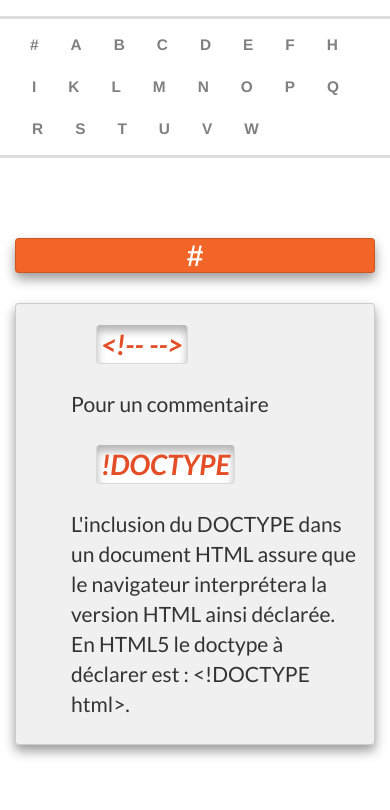
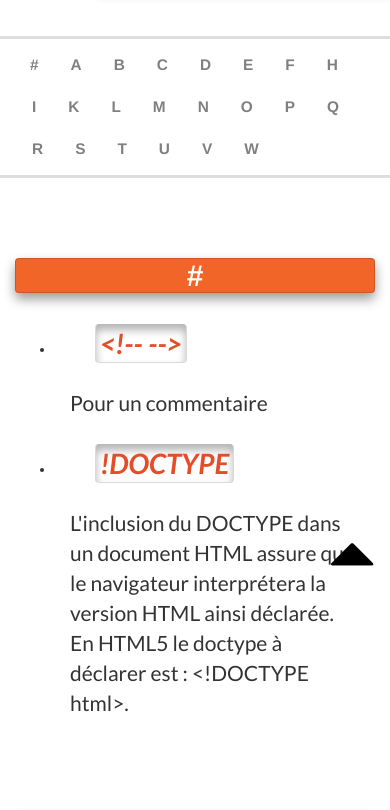
Before and after one commit to ThierryVH/cheatsheet_html, a plain HTML site: page index.html in a window 390 px wide. Shown: the part 247-1057 px from the top of the page. Drawn offline with Linux system fonts and the light colour scheme.

Commit message:
ajout glyphicon "retour haut de page"

```diff
--- a/css/style.css
+++ b/css/style.css
@@ -4,14 +4,21 @@ body{
   background-color: white;
 }
 
-div div div ul{
-  border: 1px solid black;
-  box-shadow: 0 6px 12px rgba(0, 0, 0, 0.4);
-  border: 1px solid rgba(0, 0, 0, 0.15);
-  border-radius: 4px;
-  list-style-type: none;
-  padding-top: 20px;
-  background-color: rgba(0, 0, 0, 0.060);
+.glyphicon-triangle-top{
+  font-size: 3em;
+}
+
+.glyphicon-copyright-mark{
+  color:black;
+  font-size: 0.7em;
+}
+
+#glyphicon{
+  color: black;
+  right: 15px;
+  bottom: 15px;
+  position: fixed;
+
 }
 
 code{
@@ -147,4 +154,16 @@ footer a{
 /* Large devices (large desktops, 1200px and up) */
 @media (min-width:1200px) {
 
+  div div div ul{
+    border: 1px solid black;
+    box-shadow: 0 6px 12px rgba(0, 0, 0, 0.4);
+    border: 1px solid rgba(0, 0, 0, 0.15);
+    border-radius: 4px;
+    list-style-type: none;
+    padding-top: 20px;
+    background-color: rgba(0, 0, 0, 0.060);
+  }
+
+
+
 }
--- a/index.html
+++ b/index.html
@@ -7,7 +7,7 @@
      <meta name="viewport" content="width=device-width, initial-scale=1">
      <link rel="stylesheet" href="bootstrap/css/bootstrap.css">
      <link rel="stylesheet" href="css/style.css">
-     <link href='https://fonts.googleapis.com/css?family=Lato:700,400,700italic' rel='stylesheet' type='text/css'>
+     <link href="https://fonts.googleapis.com/css?family=Lato:700,400,700italic" rel="stylesheet" type="text/css">
      <link rel="icon" type="image/png" href="images/html5.png" />
 
 
@@ -15,6 +15,8 @@
 </head>
 
 <body>
+
+     <span class="glyphicon glyphicon-menu-hamburger" aria-hidden="true"></span>
 
      <header class="container">
           <div class="row">
@@ -726,8 +728,8 @@
                          </li>
                          <li>
                               <code id="address">address</code>
-                              <p>Généralement utilisée dans le conteneur &lt;footer&gt;, cette balise est utilisée à la place de la balise &lt;p&gt;, les informations nécessaires pour contacter la ou les auteurs du document cité. Cela peut-être son nom ou un
-                                   label suivi de son adresse email par-exemple ou adresse postale. Confusion possible : on utilisera la balise &lt;p&gt; pour donner l'adresse postale d'une entreprise sans relation avec l'auteur du document s'y rapportant.
+                              <p>Généralement utilisée dans le conteneur &lt;footer&gt;, cette balise est utilisée à la place de la balise &lt;p&gt;, les informations nécessaires pour contacter la ou les auteurs du document cité. Cela peut-être son nom ou
+                                   un label suivi de son adresse email par-exemple ou adresse postale. Confusion possible : on utilisera la balise &lt;p&gt; pour donner l'adresse postale d'une entreprise sans relation avec l'auteur du document s'y rapportant.
                               </p>
                          </li>
                          <li>
@@ -820,8 +822,8 @@
                          </li>
                          <li>
                               <code id="command">command</code>
-                              <p>Cette balise est utilisée comme un bouton, un radiobutton, ou un checkbox. Elle ne peut être visible qu'à l'intérieur de la balise &lt;menu&gt;, dans le cas contraire, elle ne sera pas visible et utilisée comme raccourcis clavier.
-                                   Attention, l'attribut "title" à une valeur sémantique différente pour cette balise. </p>
+                              <p>Cette balise est utilisée comme un bouton, un radiobutton, ou un checkbox. Elle ne peut être visible qu'à l'intérieur de la balise &lt;menu&gt;, dans le cas contraire, elle ne sera pas visible et utilisée comme raccourcis
+                                   clavier. Attention, l'attribut "title" à une valeur sémantique différente pour cette balise. </p>
                          </li>
                     </ul>
 
@@ -888,8 +890,8 @@
                          <li>
                               <code id="figure">figure</code>
                               <p>Utilisée pour regrouper un ou plusieurs médias ( illustrations, diagrammes, exemples de code, photos...) attachés au document sans pour autant en suivre le flux. Les images s'y trouvant n'ont pas obligation d'être inséré
-                                   dans une balise &lt;p&gt; et dans le cas d'une liste d'images, on peut omettre les listes à puce. On utilisera la balise figcaption pour décrire les médias utilisés. Confusion : cette balise ne doit être utilisée dès qu'il
-                                   y a une image dans un article, on peut aussi la confondre avec la balise &lt;aside&gt;. </p>
+                                   dans une balise &lt;p&gt; et dans le cas d'une liste d'images, on peut omettre les listes à puce. On utilisera la balise figcaption pour décrire les médias utilisés. Confusion : cette balise ne doit être utilisée dès
+                                   qu'il y a une image dans un article, on peut aussi la confondre avec la balise &lt;aside&gt;. </p>
                          </li>
                          <li>
                               <code id="footer">footer</code>
@@ -913,7 +915,8 @@
                          </li>
                          <li>
                               <code id="header">header</code>
-                              <p>Pour l'entête d'une section et/ou d'une page, cette balise est utile pour une introduction et/ou des éléments de navigation. Cette balise peut-être utilisée dans la balise &lt;section&gt; et dans la balise &lt;article&gt;. </p>
+                              <p>Pour l'entête d'une section et/ou d'une page, cette balise est utile pour une introduction et/ou des éléments de navigation. Cette balise peut-être utilisée dans la balise &lt;section&gt; et dans la balise &lt;article&gt;.
+                                   </p>
                          </li>
                          <li>
                               <code id="hgroup">hgroup</code>
@@ -933,8 +936,8 @@
                     <ul>
                          <li>
                               <code id="i">i</code>
-                              <p>Utilisée dans un paragraphe pour indiquer qu'une partie du texte est différent du reste. Il ne faut pas utiliser cette balise lorsque &lt;b&gt;, &lt;cite&gt;,&lt;dfn&gt;,&lt;em&gt;,&lt;q&gt;,&lt;small&gt; ou &lt;strong&gt; peuvent être
-                                   utilisées. Note : Certains analyseurs de site nous disent que cette balise est obsolète, ce qui est totalement faux. </p>
+                              <p>Utilisée dans un paragraphe pour indiquer qu'une partie du texte est différent du reste. Il ne faut pas utiliser cette balise lorsque &lt;b&gt;, &lt;cite&gt;,&lt;dfn&gt;,&lt;em&gt;,&lt;q&gt;,&lt;small&gt; ou &lt;strong&gt;
+                                   peuvent être utilisées. Note : Certains analyseurs de site nous disent que cette balise est obsolète, ce qui est totalement faux. </p>
                          </li>
                          <li>
                               <code id="iframe">iframe</code>
@@ -1240,11 +1243,21 @@
           </div>
      </div>
 
-     <footer>Informations provenant de <a href="https://www.vectorskin.com/balises-html5/"><em>Vectorskin.com</em></a></footer>
+     <a id="glyphicon" href="#logo_html5">
+          <span class="glyphicon glyphicon-triangle-top" aria-hidden="true"></span>
+     </a>
+
+     <footer>Informations provenant de
+          <a href="https://www.vectorskin.com/balises-html5/">
+               <em>Vectorskin.com</em>
+          </a>
+          <span class="glyphicon glyphicon-copyright-mark" aria-hidden="true"></span>
+     </footer>
 
      <script type="text/javascript" src="bootstrap/js/jquery-2.1.4.min.js"></script>
      <script type="text/javascript" src="bootstrap/js/bootstrap.js"></script>
      <script type="text/javascript" src="bootstrap/js/myScript.js"></script>
+
 </body>
 
 </html>
```
